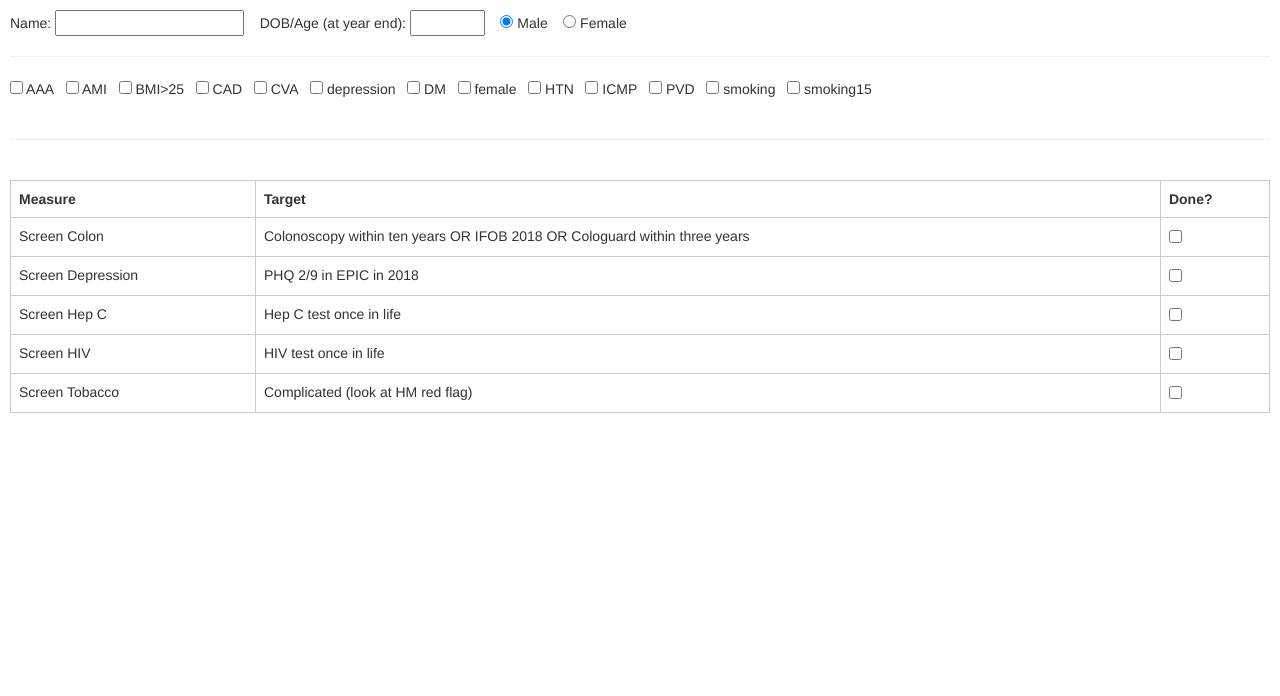
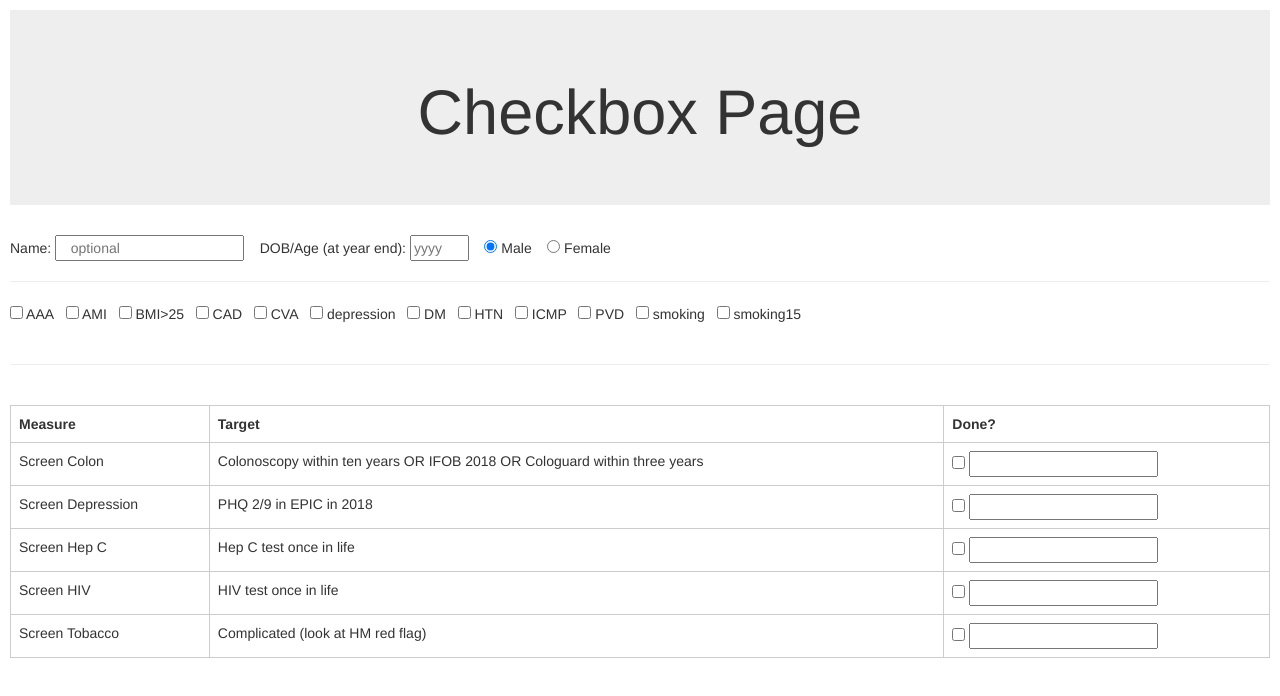
Before and after one commit to Simas2006/CaRMA, a plain HTML site: page index.html in a window 1280 px wide. Drawn offline with nearby package versions, Linux system fonts and the light colour scheme.

Commit message:
Add functional age box + spacing

```diff
--- a/index.html
+++ b/index.html
@@ -2,7 +2,7 @@
 <html>
 <head>
   <meta charset="utf-8">
-  <title>Hamilton Online</title>
+  <title>Checkbox Page</title>
   <link rel="stylesheet" type="text/css" href="bootstrap/css/bootstrap.css" />
   <link rel="stylesheet" type="text/css" href="style.css" />
   <script src="https://code.jquery.com/jquery-3.2.1.min.js" integrity="sha256-hwg4gsxgFZhOsEEamdOYGBf13FyQuiTwlAQgxVSNgt4=" crossorigin="anonymous"></script>
@@ -10,23 +10,26 @@
   <script src="script.js"></script>
 </head>
 <body>
+  <div class="jumbotron center">
+    <h1>Checkbox Page</h1>
+  </div>
   <div>
     <span>
       Name:
-      <input type="text" id="name" />
+      <input type="text" id="name" placeholder="   optional" />
       &nbsp;&nbsp;
       DOB/Age (at year end):
-      <input type="text" id="age" size="6" />
+      <input type="text" id="age" size="4" placeholder="yyyy" onchange="calculateItems()" />
       &nbsp;&nbsp;
     </span>
-    <form class="inline">
+    <form class="inline" name="genderForm">
       <div class="inline">
-        <input type="radio" name="gender" checked>
+        <input type="radio" name="gender" value="male" checked onchange="calculateItems()">
         Male
       </div>
       <span>&nbsp;&nbsp;</span>
       <div class="inline">
-        <input type="radio" name="gender">
+        <input type="radio" name="gender" value="female" onchange="calculateItems()">
         Female
       </div>
     </form>
--- a/script.js
+++ b/script.js
@@ -5,6 +5,7 @@ var data;
 function buildCheckboxes() {
   var boxes = document.getElementById("boxes");
   for ( var i = 0; i < qualifiers.length; i++ ) {
+    if ( qualifiers[i] == "female" ) continue;
     var item = document.createElement("span");
     var box = document.createElement("input");
     box.type = "checkbox";
@@ -27,7 +28,12 @@ function calculateItems() {
   while ( table.firstChild ) {
     table.removeChild(table.firstChild);
   }
+  qualifierResults[qualifiers.indexOf("female")] = document.forms.genderForm.gender.value == "female";
+  var age = parseInt(document.getElementById("age").value);
+  if ( age > 200 ) age = new Date().getFullYear() - age;
   var results = data.filter(item => {
+    if ( item[1][0] > age ) return false;
+    if ( item[1][1] < age && item[1][1] !== true ) return false;
     return item[2].map(jtem => {
       var val = qualifierResults[qualifiers.indexOf(jtem.startsWith("-") ? jtem.slice(1) : jtem)];
       if ( ! jtem.startsWith("-") ) return val;
@@ -46,6 +52,12 @@ function calculateItems() {
     var box = document.createElement("input");
     box.type = "checkbox";
     col.appendChild(box);
+    var space = document.createElement("span");
+    space.innerHTML = "&nbsp;";
+    col.appendChild(space);
+    var input = document.createElement("input");
+    input.type = "text";
+    col.appendChild(input);
     row.appendChild(col);
     table.appendChild(row);
   }
```
